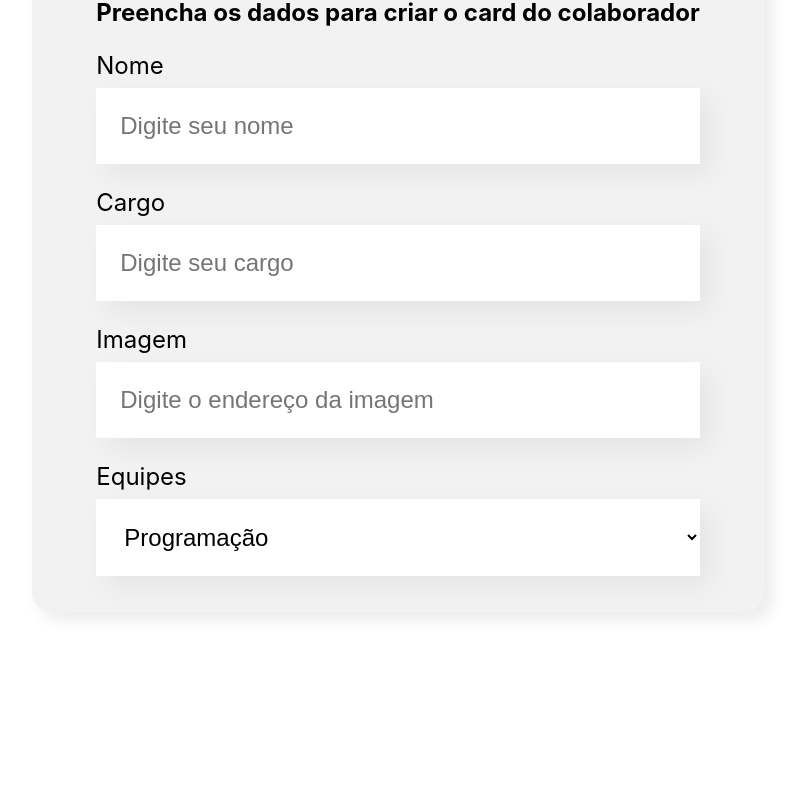
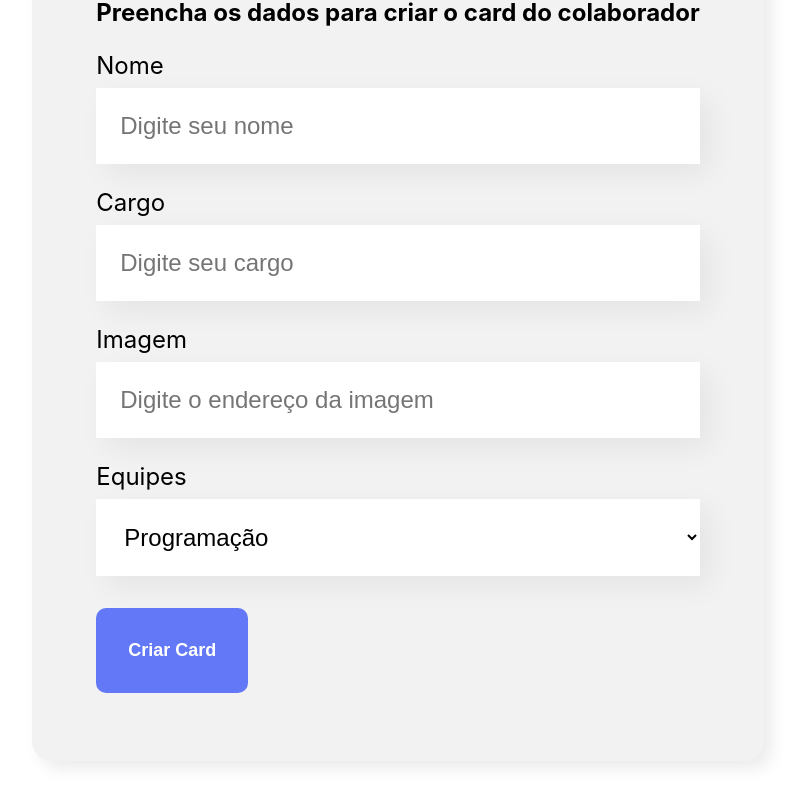
Before and after one commit to SamillyNunes/organo, a JavaScript app: page / in a window 1280 px wide. Shown: the part 636-1441 px from the top of the page, without its empty margins (242-1042 px from the left). Before the commit the page ends 1328 px from the top, so only its background shows below. Built offline with nearby package versions, Linux system fonts and the light colour scheme; the HTML template or start-up script is replaced by a standard one.

Commit message:
chore: button created

```diff
--- /dev/null
+++ b/src/components/Button/Button.css
@@ -0,0 +1,15 @@
+.custom-btn{
+    background-color: #6278f7;
+    border-radius: 10px;
+    font-weight: 700;
+    font-size: 18px;
+    padding: 32px;
+    border: none;
+    cursor: pointer;
+    color: #fff;
+    margin: 32px 0;
+}
+
+.custom-btn:hover{
+    color: #95ffd4;
+}
--- /dev/null
+++ b/src/components/Button/Button.js
@@ -0,0 +1,9 @@
+import './Button.css';
+
+export const Button = (props) => {
+    return (
+        <button className='custom-btn'>
+            {props.children}
+        </button>
+    );
+}
--- /dev/null
+++ b/src/components/Button/index.js
@@ -0,0 +1,3 @@
+import { Button } from "./Button";
+
+export default Button;
--- a/src/components/Form/Form.js
+++ b/src/components/Form/Form.js
@@ -1,6 +1,7 @@
 import './Form.css';
 import CustomInput from "../CustomInput";
 import CustomDropdown from '../CustomDropdown';
+import { Button } from '../Button/Button';
 
 export const Form = ()=>{
 
@@ -22,6 +23,9 @@ export const Form = ()=>{
                 <CustomInput label="Cargo" placeholder="Digite seu cargo" />
                 <CustomInput label="Imagem" placeholder="Digite o endereço da imagem" />
                 <CustomDropdown label="Equipes" itens={teams} />
+                <Button>
+                    Criar Card
+                </Button>
             </form>
         </section>
     );
```
